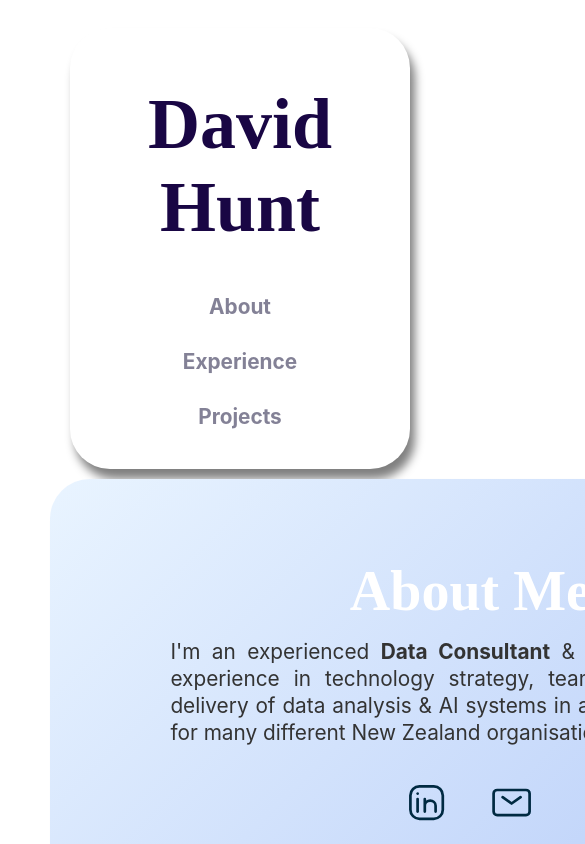
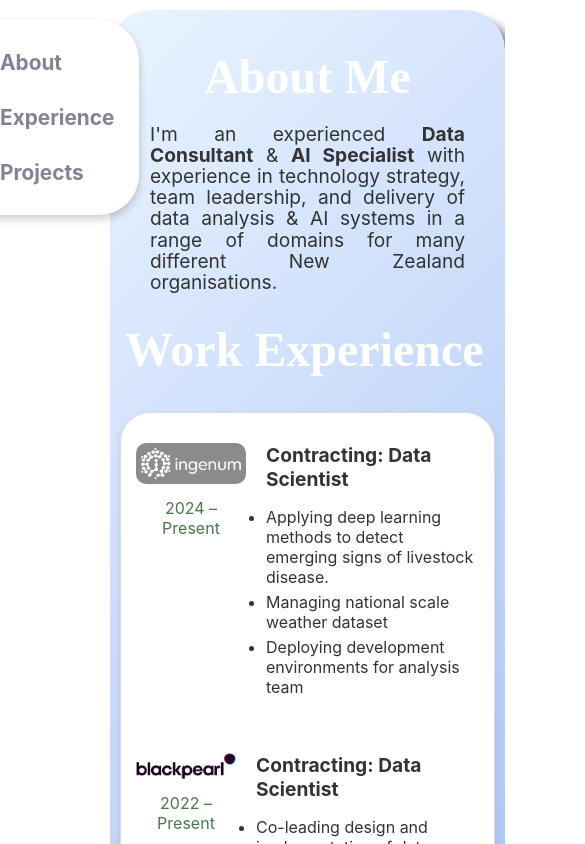
Before and after one commit to david-hunt-engineer/digital-cv, a Svelte app: page / in a window 390 px wide. Shown: the top 844 px of the page, 585 px wide, since content can reach past the window. Built offline with nearby package versions, Linux system fonts and the light colour scheme; a web font is replaced by a local one.

Commit message:
refactor for mobile

```diff
--- a/src/App.svelte
+++ b/src/App.svelte
@@ -21,10 +21,11 @@
 	});
 </script>
 
-<div class="container">
-	<Sidebar class="sidebar" />
-
-	<main class="content gradient">
+<!-- svelte-ignore a11y-missing-attribute -->
+<html>
+	<div class="cv-container">
+		<Sidebar />
+		<main class="cv-content gradient">
 			<section id="about">
 				<About />
 			</section>
@@ -38,62 +39,8 @@
 			</section>
 		</main>
 	</div>
+</html>
 
 <style>
 	@import url('https://fonts.googleapis.com/css2?family=Barlow+Condensed:ital,wght@0,100;0,200;0,300;0,400;0,500;0,600;0,700;0,800;0,900&family=Josefin+Sans:ital,wght@0,100..700;1,100..700&display=swap');
-
-	/* General Container Style */
-	.container {
-		display: flex;
-		max-width: 1200px;
-		margin: 5px auto;
-		padding: 15px 10% 10% 10%;
-		z-index: 0;
-	}
-
-	.page {
-		max-width: 1200px;
-		margin: 5px auto;
-		/* padding: 3px; */
-		border-radius: 40px;
-		/* box-shadow: 0 4px 8px rgba(0, 0, 0, 0.3); */
-
-		background-color: rgba(255, 255, 255, 0.3);
-
-		padding: 20px;
-		text-align: center; /* Center the text */
-	}
-
-	/* Content Style */
-	.content {
-		flex: 1;
-		background-color: #f9f9f9;
-		border-radius: 40px;
-		padding: 20px;
-		z-index: 2;
-		box-shadow: 10px 10px 10px rgba(0, 0, 0, 0.5);
-	}
-
-	.project-box {
-		background-color: #fff;
-		border-radius: 10px;
-		padding: 15px;
-		margin-bottom: 20px;
-		/* box-shadow: 0 2px 4px rgba(0, 0, 0, 0.1); */
-	}
-
-	.tags {
-		margin-top: 10px;
-		display: flex;
-		flex-wrap: wrap;
-		gap: 10px;
-	}
-
-	.tag {
-		background-color: #f0f0f0;
-		padding: 5px 10px;
-		border-radius: 15px;
-		font-size: 0.8rem;
-		color: #333;
-	}
 </style>
--- a/src/global.css
+++ b/src/global.css
@@ -36,50 +36,302 @@ h3{
     height: 24px;
 }
 
-
-
-
-	/* Responsive Design */
-	@media (max-width: 1000px) {
-		.container {
-			flex-direction: column;
-			padding: 10px;
-			margin-right: 5px;
+/* General Container Style */
+.cv-container {
+    display: flex;
+    max-width: 1200px;
+    margin: 5px auto;
+    padding: 15px 10% 10% 10%;
+    z-index: 0;
 }
 
-		#sidebar-container {
+/* Content Style */
+.cv-content {
+    flex: 1;
+    background-color: #f9f9f9;
+    border-radius: 40px;
+    padding: 20px;
+    z-index: 2;
+    box-shadow: 10px 10px 10px rgba(0, 0, 0, 0.5);
+}
+
+.project-box {
+    background-color: #fff;
+    border-radius: 10px;
+    padding: 15px;
+    margin-bottom: 20px;
+    /* box-shadow: 0 2px 4px rgba(0, 0, 0, 0.1); */
+}
+
+.tags {
+    margin-top: 10px;
+    display: flex;
+    flex-wrap: wrap;
+    gap: 10px;
+}
+
+.tag {
+    background-color: #f0f0f0;
+    padding: 5px 10px;
+    border-radius: 15px;
+    font-size: 0.8rem;
+    color: #333;
+}
+
+/* #sidebar-container {
+    /* position: relative;
+    justify-content: center;
+    align-items: center; */
+    /* height: max-content; */
+    /* margin-left: 20px; */
+    /* margin-right: 20px;
+    width: 150px;
+} */
+.sidebar-container {
     position: relative;
+    height: max-content;
     justify-content: center;
     align-items: center;
+    margin-left: 20px;
+    margin-right: 20px;
+    z-index: 0;
+    width: 100%;
+    max-width: 420px;
+}
+
+.sidebar {
+    position: relative;
+    /* min-width: 200px; */
+    /* width: 100%; */
+    height: max-content;
+
+    margin-left: 10px;
+    margin-right: 15px;
+    border-radius: 40px;
+    margin-bottom: 20px;
+
+    /* box-shadow: 0 4px 8px rgba(0, 0, 0, 0.2); */
+    padding: 10px;
+    text-align: center;
+    /* max-height: 490px; */
+    transform-style: flat;
+    /* background-color: linear-gradient(135deg, #0292be, #66248d); --doesn't work, goes behind shadow??*/
+    background-color: rgb(255, 255, 255);
+    transition: transform 0.1s ease;
+
+    z-index: 10;
+}
+
+.shadow {
+    position: absolute;
+    background-color: rgba(0, 0, 0, 0.5);
+    transition: transform 0.1s ease;
+    transform: translateX(10px) translateY(10px);
+    z-index: 10;
+    border-radius: 40px;
+    transform-style: flat;
+    pointer-events: none;
+    filter: blur(5px);
+}
+
+.sidebar.dropdown {
+    padding: 200px;
+}
+
+.sidebar h1 {
+    margin-top: 35px;
+    margin-bottom: 35px;
+    padding: 0px;
+    color: rgb(25, 6, 68);
+    font-size: 4.5rem;
+    font-family: 'Abril Fatface', serif;
+    font-weight: 700;
+}
+
+.sidebar nav ul {
+    list-style-type: none;
+    padding: 0;
+    margin: 0;
+}
+
+.sidebar nav ul li {
+    margin: 10px 0;
+}
+
+.sidebar nav ul li a {
+    text-decoration: none;
+    color: #838196;
+    font-size: 1.3rem;
+    font-weight: bold;
+    padding: 10px 15px;
+    display: block;
+
+    border-radius: 15px;
+    transition:
+        background-color 0.1s ease,
+        color 0.1s ease;
+}
+
+.sidebar nav ul li a:hover {
+    background-color: #d5dee5;
+    color: #161616;
+}
+
+body {
+    color: #333;
+}
+
+.about {
+    padding: 20px 30px; /* Generous padding for a spacious feel */
+    max-width: 600px; /* Limit the width for better readability */
+    margin: 0 auto; /* Center the panel */
+}
+
+.about h2 {
+    font-weight: 700;
+    margin-bottom: 15px;
+    text-align: center; /* Center the heading */
+}
+
+.about p {
+    font-size: 1.3rem; /* Standard font size */
+    line-height: 1.3; /* Increase line height for better readability */
+    text-align: justify; /* Justify text for a neat look */
+    margin: 0;
+}
+/* Responsive Design */
+
+@media (max-width: 1000px) {
+
+    body{
+        padding:0px;
+    }
+    /* General Container Style */
+    .cv-container {
+        display: relative;
+        /* position: absolute; */
+        flex-direction: column;
+        width:100%;
+        /* max-width: 800px; */
+        margin: 5px;
+        padding: 5px;
+
+        padding-left: 100px;
+        z-index: 0;
+    }
+
+    .sidebar-container {
+        position: fixed;
+        top: 0;
+        /* width: 250px; */
+        /* height: 100%; */
+        /* min-width: 100px; */
+        /* max-width: 30%; */
         /* height: max-content; */
-			/* margin-left: 20px; */
-			/* margin-right: 20px; */
-            width: 100%;
+
+        /* margin-left: 0px; */
+        /* margin-right: 0px; */
+        z-index: 10;
+        /* max-width: 0%; */
+        overflow-y: auto;
 
     }
+
     .sidebar {
-			/* flex: column; */
-            position: absolute;
-            justify-content: center;
-            align-items: center;
+        /* max-width: 100%; */
+        position: fixed;
+		top: 20px;
+        height:max-content;
+        transition: left 0.3s ease;
 
-            justify-content: center;
+		left: -80px;
+        width: max-content;
 
-			/* Stack items vertically */
-			/* flex-direction: column; */
+        /* height: max-content; */
         margin-left: 5px;
         margin-right: 5px;
         margin-bottom: 10px;
-            width: 100%;
+        padding-left: 60px;
+        border-radius: 40px;
+
+        box-shadow: 0 4px 8px rgba(0, 0, 0, 0.2);
+        text-align: left;
+        max-height: 490px;
+        /* background-color: linear-gradient(135deg, #0292be, #66248d); --doesn't work, goes behind shadow??*/
+        background-color: rgb(255, 255, 255);
+
+        z-index: 20;
+    }
+	.sidebar.open {
+		left:-40px; /* Move the sidebar into view */
+	}
+
+    .about {
+        /* position: fixed; */
+        min-width: 30%;
+		/* padding: 20px 30px; Generous padding for a spacious feel */
+		max-width: 90%; /* Limit the width for better readability */
+        font-size: .7rem; /* Standard font size */
+
+	}
+	.about p {
+        max-width: 100%;
+		font-size: 1.2rem; /* Standard font size */
+		line-height: 1.1; /* Increase line height for better readability */
+		text-align: justify; /* Justify text for a neat look */
+		margin: 0;
+	}
+    .cv-content {
+        position: relative;
+        margin-left: 5px;
+        margin-right: 5px;
+        padding: 10px;
+        min-width: 375px;
+    }
+
+    .job {
+        flex-direction: column; /*Stack items vertically
+        /* align-items: center; */
+        text-align: left; /* Center text on small screens */
+    }
+
+    .job-left {
+        align-items: center;
+
+        padding-right: 0; /* Remove right padding */
+        margin-bottom: 20px; /* Add some space below the image and duration */
+    }
+
+    .job-right {
+        text-align: left; /* Align text to left for readability */
+        margin-bottom: 20px; /* Add some space below the image and duration */
+    }
+
+    h1, h2 {
+        font-family: 'Abril Fatface', serif;
+        text-align: left;
+        padding: 5px;
+        margin-top: 4px;
+        margin-bottom: 3px;
+        color: #ffffff; /* Darker color for the heading */
+        font-size: 3.0rem; /* Increase font size for emphasis */
+        font-weight: 700;
+        font-optical-sizing: auto;
+        /* box-shadow: 0 4px 8px rgba(0, 0, 0, 0.2); */
 
     }
 
-		.content {
-			margin-left: 5px;
-			margin-right: 5px;
-			min-width: 800px;
-			max-width: 800px;
+    .sidebar h1 {
+        display: none;
+        margin-top: 5px;
+        margin-bottom: 5px;
+        padding-left: 10px;
 
-			padding: 10px;
+        font-size: 2.0rem; /* Increase font size for emphasis */
+    }
+    .sidebar li a {
+        font-size: .5rem;
+        padding: 0px;
+
     }
 }
--- a/src/routes/About.svelte
+++ b/src/routes/About.svelte
@@ -9,34 +9,10 @@
 		strategy, team leadership, and delivery of data analysis & AI systems in a range of domains for many different New
 		Zealand organisations.
 	</p>
-	<ContactIcons></ContactIcons>
+	<!-- <ContactIcons></ContactIcons> -->
 	<!-- Add more details as needed -->
 </div>
 
 <style>
-	/* General Styles */
-	body {
-		color: #333;
-	}
-
-	.about {
-		padding: 20px 30px; /* Generous padding for a spacious feel */
-		max-width: 600px; /* Limit the width for better readability */
-		margin: 0 auto; /* Center the panel */
-	}
-
-	.about h2 {
-		font-weight: 700;
-		margin-bottom: 15px;
-		text-align: center; /* Center the heading */
-	}
-
-	.about p {
-		font-size: 1.3rem; /* Standard font size */
-		line-height: 1.3; /* Increase line height for better readability */
-		text-align: justify; /* Justify text for a neat look */
-		margin: 0;
-	}
-
 	/* Add more styles for additional details if needed */
 </style>
--- a/src/routes/Experience.svelte
+++ b/src/routes/Experience.svelte
@@ -183,27 +183,6 @@
 	.current-experience {
 		animation: colorChange 2s infinite alternate; /* Apply the animation */
 	}
-	/* Responsive layout for smaller screens */
-	@media (max-width: 800px) {
-		.job {
-			flex-direction: column; /* Stack items vertically */
-			/* align-items: center; */
-			text-align: left; /* Center text on small screens */
-		}
-
-		.job-left {
-			align-items: center;
-			align-text: center;
-
-			padding-right: 0; /* Remove right padding */
-			margin-bottom: 20px; /* Add some space below the image and duration */
-		}
-
-		.job-right {
-			text-align: left; /* Align text to left for readability */
-			margin-bottom: 20px; /* Add some space below the image and duration */
-		}
-	}
 
 	@keyframes colorChange {
 		0% {
--- a/src/routes/Sidebar_v2.svelte
+++ b/src/routes/Sidebar_v2.svelte
@@ -1,10 +1,24 @@
 <script>
 	import { onMount } from 'svelte';
 
-	let shadow; // This will be bound to the shadow element
-	let sidebar; // This will be bound to your panel element
+	let isOpen = false;
+	let windowWidth = window.innerWidth;
+	let sidebar;
+	let shadow;
 
-	onMount(() => {
+	const updateWindowWidth = () => {
+		windowWidth = window.innerWidth;
+	};
+
+	const handleMouseEnter = () => {
+		console.log('hover');
+
+		if (windowWidth < 1000) {
+			isOpen = true;
+			sidebar.classList.toggle('open', isOpen);
+		}
+	};
+
 	const handleMouseMove = (event) => {
 		const { clientX, clientY } = event;
 		const { left, top, width, height } = sidebar.getBoundingClientRect();
@@ -22,19 +36,25 @@
 
 		// Apply the perspective transform to the shadow
 		shadow.style.transform = `translateX(${shadowOffsetX}px) translateY(${shadowOffsetY}px) perspective(1300px) rotateX(${rotateX}deg) rotateY(${rotateY}deg)`;
-			shadow.style.zIndex = `10`;
-			sidebar.style.zIndex = `10`;
+		shadow.style.zIndex = `100`;
+		sidebar.style.zIndex = `100`;
+	};
+
+	const handlePulltabClick = () => {
+		// isOpen = !isOpen;
+		// sidebar.classList.toggle('open', isOpen);
+		// pulltab.classList.toggle('open', isOpen);
+
+		console.log('do nothing');
 	};
 
 	const handleMouseLeave = () => {
+		if (windowWidth < 1000) {
+			isOpen = false;
+			sidebar.classList.toggle('open', isOpen);
+		}
 		// Optional: Reset the transformation on mouse leave
-			sidebar.style.transform = 'none';
 		shadow.style.transform = 'translateX(10px) translateY(10px)';
-		};
-
-		const handleSidebarClick = () => {
-			sidebar.classList.toggle('dropdown');
-			console.log('clicked;');
 	};
 
 	const updateShadowSize = () => {
@@ -42,32 +62,41 @@
 		shadow.style.width = `${sidebarWidth}px`;
 		const sidebarHeight = sidebar.getBoundingClientRect().height;
 		shadow.style.height = `${sidebarHeight}px`;
-			shadow.style.zIndex = `10`;
-			sidebar.style.zIndex = `10`;
+		shadow.style.zIndex = `100`;
+		sidebar.style.zIndex = `100`;
 	};
+
+	onMount(() => {
+		// Set the initial window width
+		updateWindowWidth();
+
+		// Add event listener to update width on resize
+		window.addEventListener('resize', updateWindowWidth);
 
 		// Initial width update
 		updateShadowSize();
 
 		// Event listeners
+		sidebar.addEventListener('mouseenter', handleMouseEnter);
 		sidebar.addEventListener('mousemove', handleMouseMove);
 		sidebar.addEventListener('mouseleave', handleMouseLeave);
-		sidebar.addEventListener('click', handleSidebarClick);
+		sidebar.addEventListener('click', handlePulltabClick);
 
 		// Resize observer to update shadow size on resize
 		const resizeObserver = new ResizeObserver(() => updateShadowSize());
 		resizeObserver.observe(sidebar);
 
 		return () => {
+			sidebar.removeEventListener('mouseenter', handleMouseEnter);
 			sidebar.removeEventListener('mousemove', handleMouseMove);
 			sidebar.removeEventListener('mouseleave', handleMouseLeave);
-			sidebar.removeEventListener('click', handleSidebarClick);
+			sidebar.removeEventListener('click', handlePulltabClick);
 			resizeObserver.disconnect();
 		};
 	});
 </script>
 
-<div id="sidebar-container">
+<div class="sidebar-container">
 	<div bind:this={shadow} class="shadow"></div>
 	<aside bind:this={sidebar} class="sidebar">
 		<div class="title">
@@ -80,121 +109,28 @@
 				<li><a href="#projects">Projects</a></li>
 			</ul>
 		</nav>
+		<!-- <div bind:this={pulltab} class="pull-tab"> -->
+		<!-- &#9776; Hamburger icon -->
+		<!-- </div> -->
 	</aside>
 </div>
 
 <style>
-	#sidebar-container {
-		position: relative;
-		height: max-content;
+	/* .pull-tab {
+		display: none;
+		position: fixed;
+		top: 20px;
+		left: 120px;
+		width: 40px;
+		height: 50px;
+		background: #ffffff;
+		cursor: pointer;
+		z-index: 1000;
+		display: flex;
+		align-items: center;
 		justify-content: center;
-		align-items: center;
-		margin-left: 20px;
-		margin-right: 20px;
-		z-index: 0;
-		width: 100%;
-		max-width: 420px;
-	}
-
-	.sidebar {
-		position: relative;
-		min-width: 230px;
-		/* width: 100%; */
-		height: max-content;
-
-		margin-left: 20px;
-		margin-right: 20px;
-		border-radius: 40px;
-		margin-bottom: 20px;
-		/* color: linear-gradient(135deg, #0292be, #66248d); */
-		/* background-color: rgb(255, 255, 255); */
-
-		/* box-shadow: 0 4px 8px rgba(0, 0, 0, 0.2); */
-		padding: 20px;
-		text-align: center;
-		max-height: 490px;
-		transition: transform 0.1s ease;
-		transform-style: flat;
-		background-color: rgb(255, 255, 255);
-
-		z-index: 10;
-	}
-
-	.shadow {
-		position: absolute;
-		/* top: 0;
-		left: 0; */
-		/* width: 100%; */
-		/* height: 100%; */
-		background-color: rgba(0, 0, 0, 0.5);
-		transition: transform 0.1s ease;
-		transform: translateX(10px) translateY(10px);
-		z-index: 100;
-		border-radius: 40px;
-		transform-style: flat;
-		pointer-events: none;
-		filter: blur(5px);
-	}
-
-	.sidebar.dropdown {
-		padding: 200px;
-	}
-
-	.sidebar h1 {
-		margin-top: 35px;
-		margin-bottom: 35px;
-		padding: 0px;
-		color: rgb(25, 6, 68);
-		font-size: 4.5rem;
-		font-family: 'Abril Fatface', serif;
-		font-weight: 700;
-	}
-
-	.sidebar nav ul {
-		list-style-type: none;
-		padding: 0;
-		margin: 0;
-	}
-
-	.sidebar nav ul li {
-		margin: 10px 0;
-	}
-
-	.sidebar nav ul li a {
-		text-decoration: none;
-		color: #838196;
-		font-size: 1.3rem;
-		font-weight: bold;
-		padding: 10px 15px;
-		display: block;
-
-		border-radius: 15px;
-		transition:
-			background-color 0.3s ease,
-			color 0.3s ease;
-	}
-
-	.sidebar nav ul li a:hover {
-		background-color: #d5dee5;
-		color: #161616;
-	}
-
-	/* Responsive Design */
-	@media (max-width: 800px) {
-		.container {
-			flex-direction: column;
-			padding: 10px;
-			margin-right: 5px;
-		}
-
-		.sidebar {
-			flex: column;
-
-			/* Stack items vertically */
-			align-items: 'center';
-			margin-left: 5px;
-			margin-right: 5px;
-			margin-bottom: 10px;
-		}
-	}
+		color: #181047;
+		border-radius: 0 5px 5px 0;
+		transition: left 0.3s ease;
+	} */
 </style>
```
Lines whose indentation alone changed are shown as unchanged.
